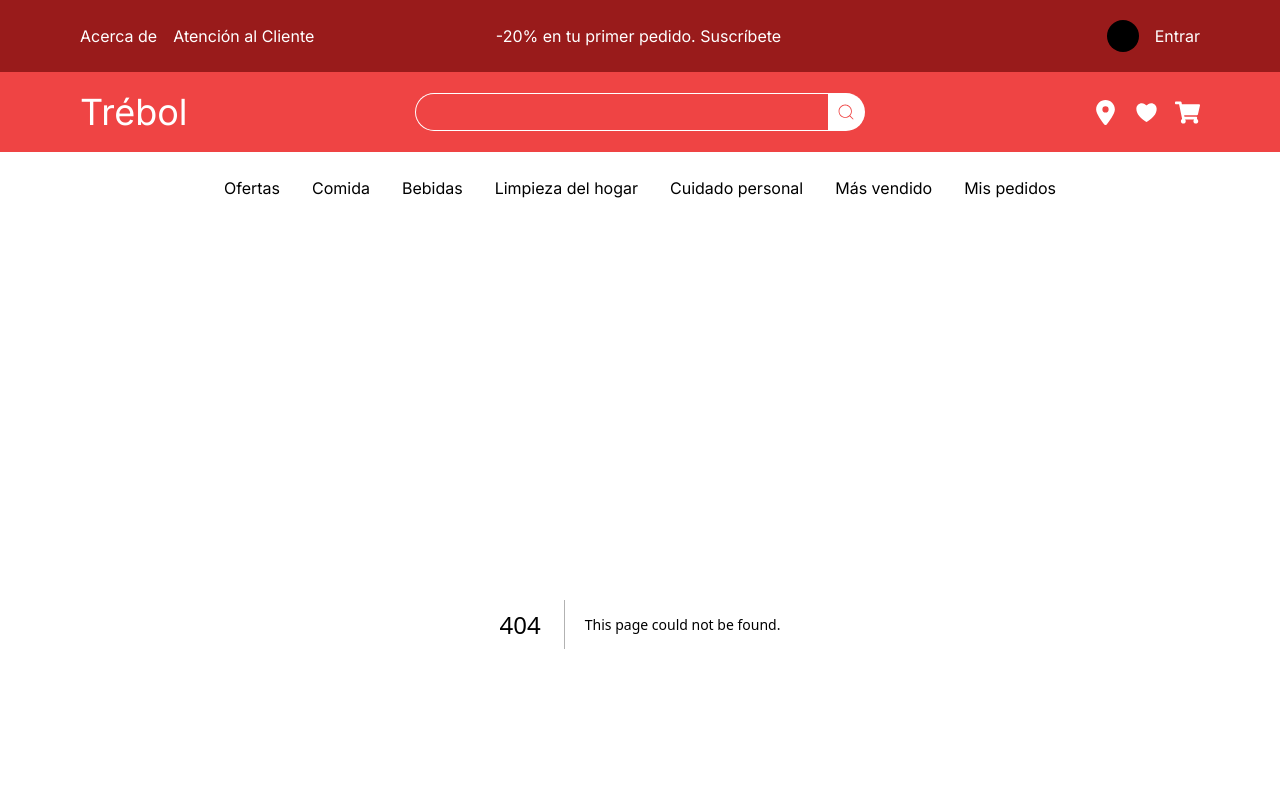
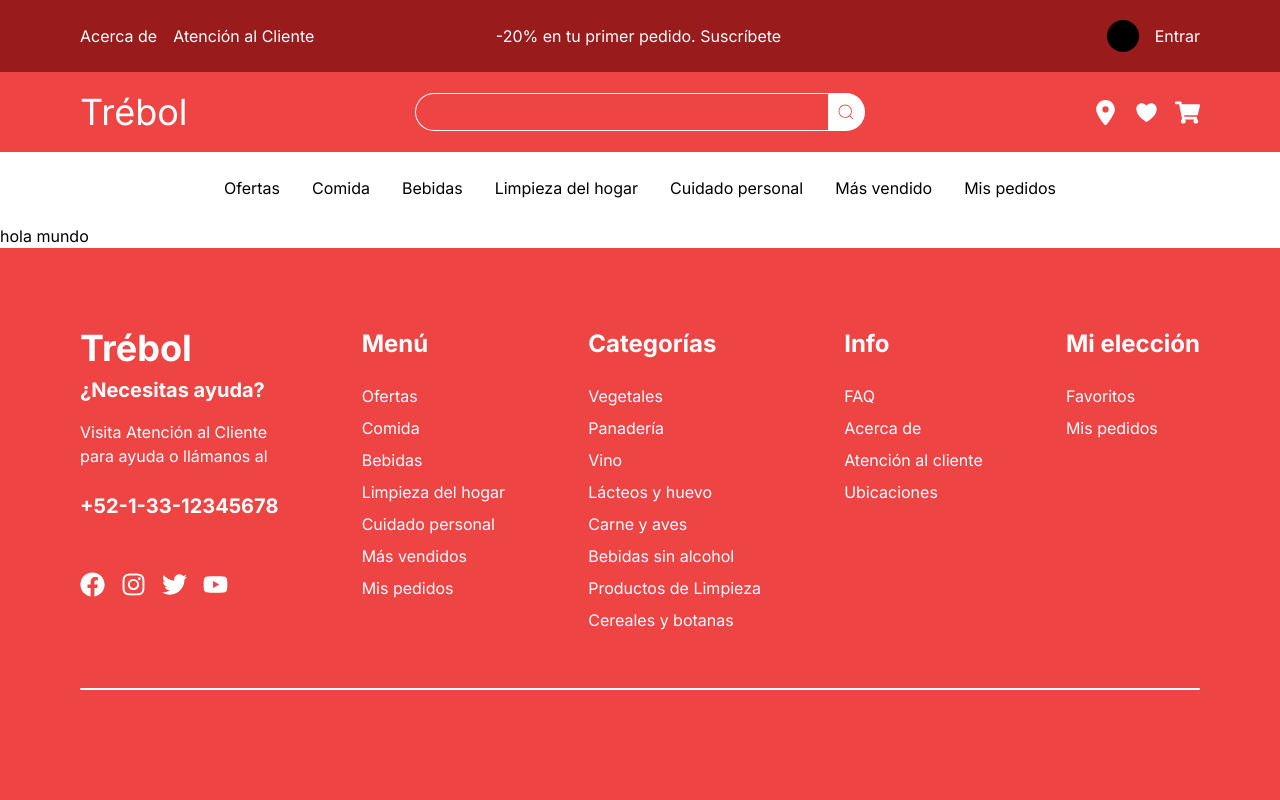
Before and after one commit to jwilliam96/supermarket, a Next.js app: page /prueba in a window 1280 px wide. Before the commit this address had no page. Shown: the top 800 px of the page. Built offline with nearby package versions, Linux system fonts and the light colour scheme.

Commit message:
middleware

```diff
--- a/src/app/product/[name]/page.tsx
+++ b/src/app/product/[name]/page.tsx
@@ -7,7 +7,6 @@ export default async function ProductPage({ params }: { params: { name: string }
 
     const product = await getProductById(params.name)
 
-    console.log(product)
     return (
         <div className="min-h-screen">
             <h1>Hello Page</h1>
--- /dev/null
+++ b/src/app/prueba/page.tsx
@@ -0,0 +1,8 @@
+
+export default function page() {
+    return (
+        <div>
+            <h2>hola mundo</h2>
+        </div>
+    )
+}
```
Also changed, not shown: src/middleware.ts (added, +10 -0 lines).
